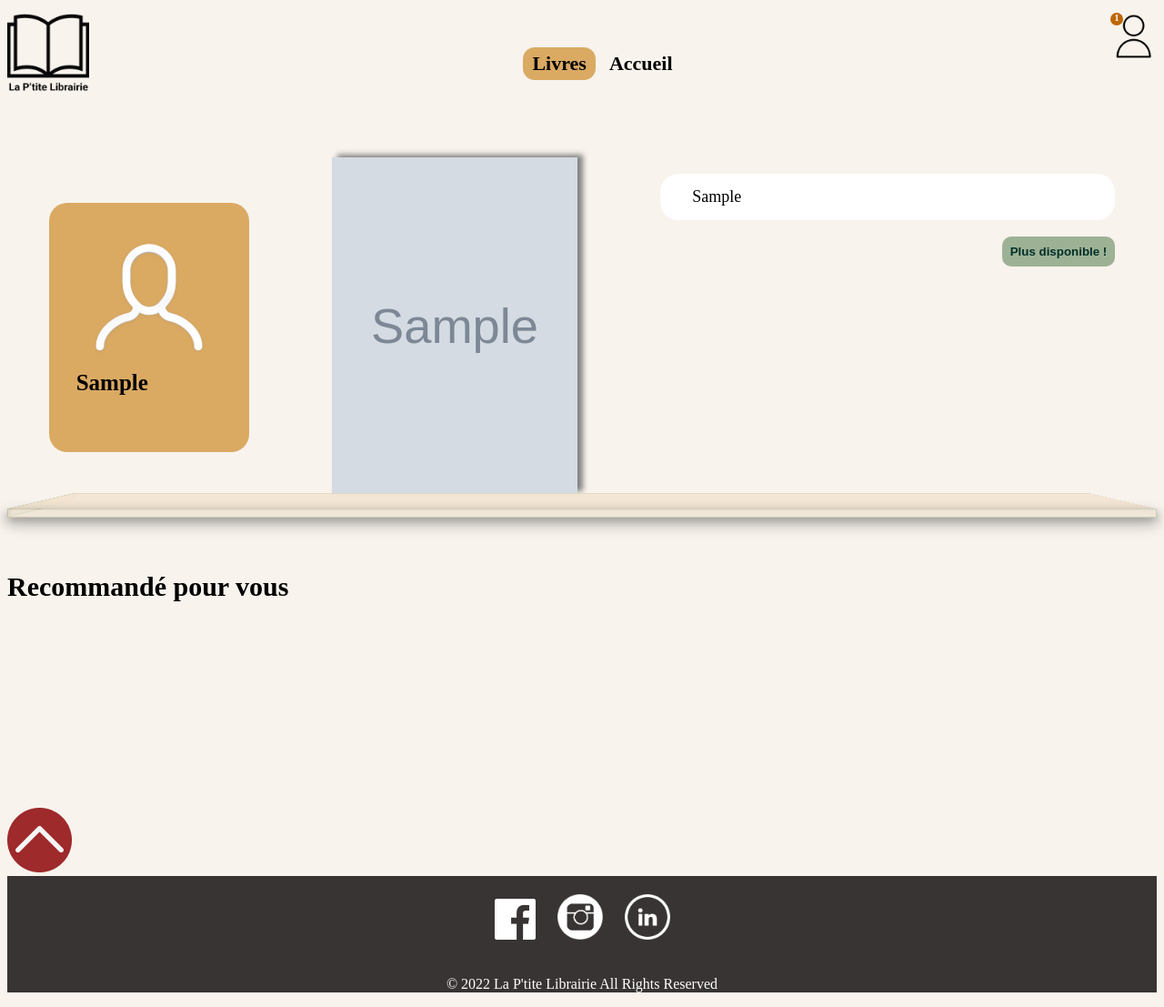
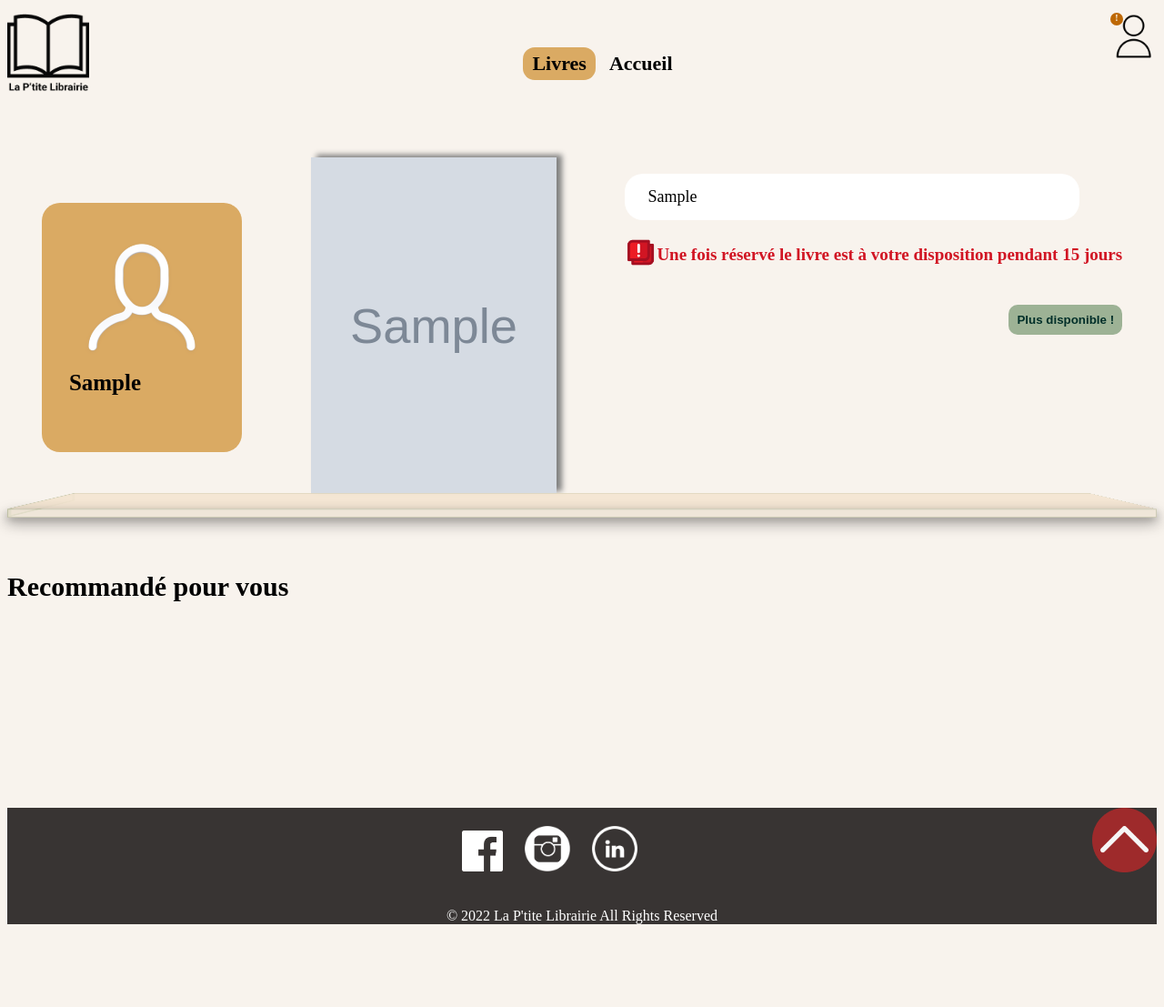
Before and after one commit to oulahcenelyna/librairie, a PHP site: page /Vue/affichageLivres.php?idOuvrage=10 in a window 1280 px wide. Shown: the whole page at 91% size. After the commit the page ends 1016 px from the top, so only its background shows below. Run offline with PHP 8.4, Linux system fonts and the light colour scheme; the visitor is signed in with stand-in values (Sample User, id 1); tables that the repository leaves empty or names only in its code hold one stand-in row (values such as "Sample post"); grey boxes marked "Sample" are stand-in pictures; style sheets or scripts are compiled from the project's sources.

Commit message:
ajout des dernieres améliorations ( voir trello)

```diff
--- a/Controller/partieLivre.php
+++ b/Controller/partieLivre.php
@@ -55,7 +55,7 @@
                 //Récupérer le resultat
                 $rows = $result->num_rows; //Nombres de lignes de données
             }
-            else die("Aucun utilisateur choisi");
+            else die("Aucun ouvrage choisi");
             ?>
         <div class="livreCouverture">
         <?php
@@ -94,6 +94,10 @@
                 }
             ?>
             </div>
+            <div class="tempsReservationAlerte">
+                <img src="../images/alerte.png" alt="">
+                <h6>Une fois réservé le livre est à votre disposition pendant 15 jours </h6>
+            </div>
             <div class="buttonResponsive">
             <?php include ('../Controller/buttonReserver.php')?>
             </div>
--- a/Controller/profilHeader.php
+++ b/Controller/profilHeader.php
@@ -8,7 +8,7 @@
     <?php
     //Préparation de la requête
     //Pour aficher dans la card du livre la debutEmprunt,finEmprunt,image,titre comme information
-     $query = "SELECT debutEmprunt,finEmprunt,image,titre,emprunteurs_exemplaires.idEmprunteur,emprunteurs_exemplaires.idExemplaire
+     $query = "SELECT ouvrages.idOuvrage, debutEmprunt,finEmprunt,image,titre,emprunteurs_exemplaires.idEmprunteur,emprunteurs_exemplaires.idExemplaire
      from emprunteurs_exemplaires,ouvrages,exemplaires
      where emprunteurs_exemplaires.idExemplaire=exemplaires.idExemplaire
      and exemplaires.idOuvrage=ouvrages.idOuvrage
--- a/Style/affichageLivresstyle.scss
+++ b/Style/affichageLivresstyle.scss
@@ -1,3 +1,27 @@
+.tempsReservationAlerte{
+  margin-top: 2px;
+  display: flex;
+  justify-content: space-between;
+
+}
+.tempsReservationAlerte h6{
+font-size: 19px;
+font-weight: bold;
+color:
+#d11523;
+
+margin-top: 9px;
+
+}
+.tempsReservationAlerte img{
+ width: 35px;
+ height: 35px;
+
+  }
+.encre {
+  float: right;
+
+}
 .pastille{
   display: block;
 position: absolute;
@@ -142,7 +166,7 @@
 }
  .resume{
   border-radius: 20px;
-  padding:  0px 20px 0px 20px;
+  padding:  0px 10px 0px 10px;
      font-size: 18px;
      width: 500px;
      height: auto;
@@ -162,7 +186,7 @@
      color: white;
      font-weight: bold;
      border-style: none;
-     margin-bottom: 8px;
+     margin-top:0;
  }
  input[type=submit]:hover{
   transform: scale(1.1);
--- a/Style/indexstyle.scss
+++ b/Style/indexstyle.scss
@@ -1,4 +1,3 @@
-
 body{
   background-image: url("../images/login.jpg");
   background-repeat: no-repeat;
--- a/Style/profilStyle.css
+++ b/Style/profilStyle.css
@@ -1,3 +1,6 @@
+.encre img {
+    display: none;
+  }
 body{
     background-color: #F8F3ED;
     margin:0;
@@ -168,6 +171,7 @@
     justify-content: space-around;
     background-color: #383433;
     padding:10px;
+    margin: 0;
   }
   footer {
     display: block;
--- a/Vue/affichageLivres.php
+++ b/Vue/affichageLivres.php
@@ -15,7 +15,7 @@
 <link rel="stylesheet">
     <meta charset="utf-8">
     <link rel="stylesheet" href="../Style/affichageLivresstyle.scss">
-    <title>Document</title>
+    <title>Détail</title>
 
 </head>
 <body>
@@ -27,7 +27,7 @@
 
     ?>
     <!-- Insertion du header -->
-    <?php include('../layouts/header2.php'); ?>
+    <div id="#top"><?php include('../layouts/header2.php'); ?></div>
 
 
     <!-- affichage du livre en question  -->
--- a/Vue/categorieLivres.php
+++ b/Vue/categorieLivres.php
@@ -29,7 +29,8 @@
     ?>
     <!-- <button> <a href="layouts/deconnexion.php">deconnexion</a> </button>  -->
    <!-- insertion de la barre de recherche et de la banière -->
-   <?php include('../layouts/header2.php'); ?>
+   <div id="#top"><?php include('../layouts/header2.php'); ?> </div>
+
 
     <?php include('../layouts/baniere.php'); ?>
     <!-- resultats si recherche effectuée  -->
--- a/layouts/cardLivre.php
+++ b/layouts/cardLivre.php
@@ -7,7 +7,7 @@
       <div class=" m-1  text-center h-100" style="width:20rem; ">
 
          <!-- image de la carte  -->
-         <div class="card-img-top  mt-2 pt-4 imageCardLivre" alt="Card image cap"><?php echo '<img src="../images/'.$row['image'].'"height="350px" width="84%">'; ?></div>
+         <div class="card-img-top  mt-2 pt-4 imageCardLivre" alt="Card image cap">  <a href='affichageLivres.php?idOuvrage=<?php echo $id;?>'> <?php echo '<img src="../images/'.$row['image'].'"height="350px" width="84%">'; ?></a></div>
             <!-- contenu de la carte -->
             <div class="card-body">
 
--- a/layouts/footer.php
+++ b/layouts/footer.php
@@ -1,5 +1,8 @@
 <!-- footer -->
-<img src="../images/encre.png" alt="">
+<div class="encre">
+  <a href="#top"><img src="../images/encre.png" alt="" ></a>
+
+</div>
 <!-- Bas de page  -->
 <footer >
   <div class="footer">
--- a/layouts/header2.php
+++ b/layouts/header2.php
@@ -37,7 +37,7 @@
                   if ($rows !=0 ){
                      ?>
                      <!-- apparition de pastille si des reservations sont faites -->
-                     <span class="pastille">1</span>
+                     <span class="pastille">!</span>
                      <?php
                    }
                ?>
```
Also changed, not shown: Style/categorieLivresstyle.scss (+6 -20 lines), layouts/cardLivreProfil.php (+8 -2 lines), images/alerte.png (added), images/etagere.png (deleted), images/livre.jpg (deleted).
